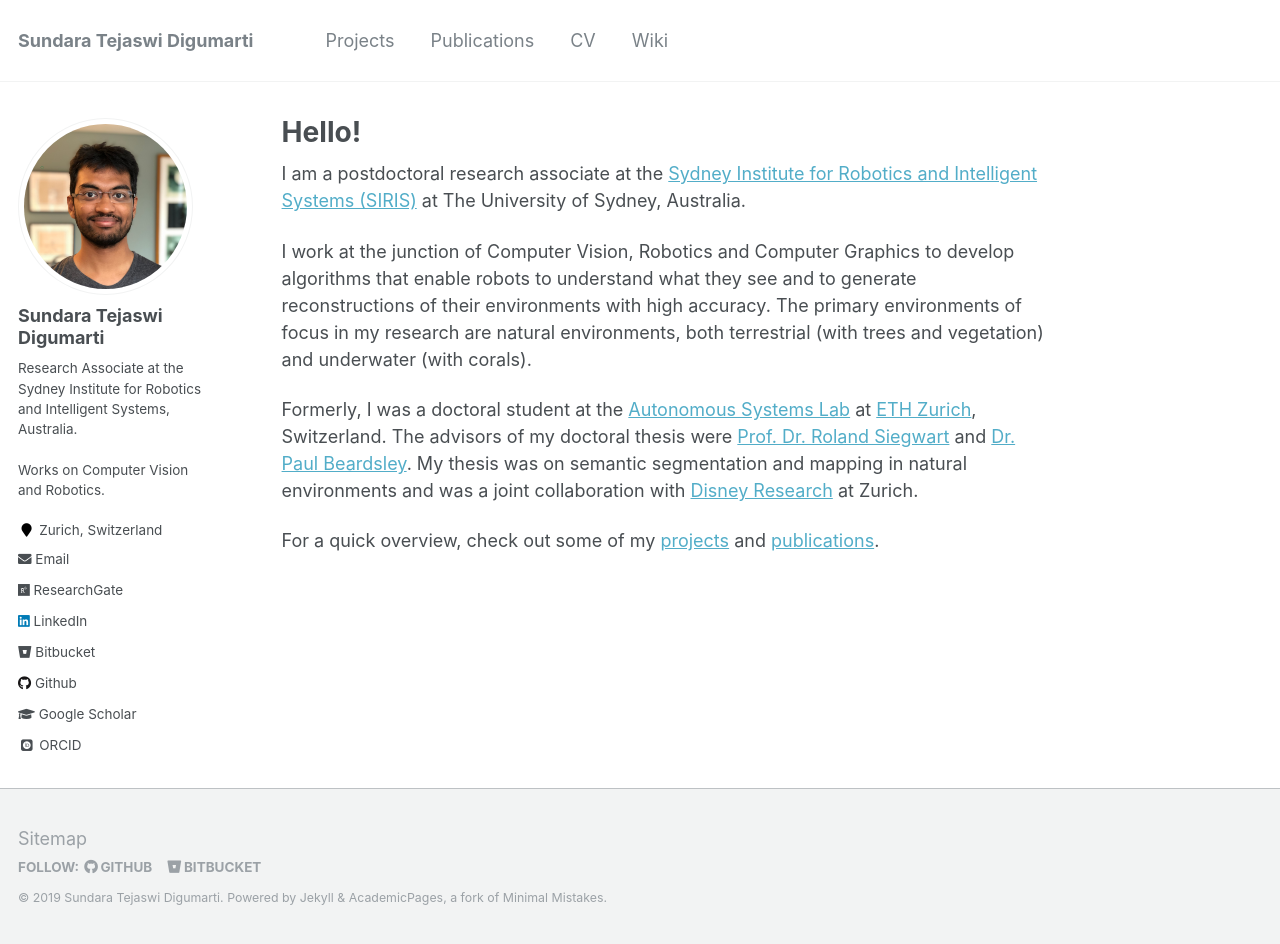
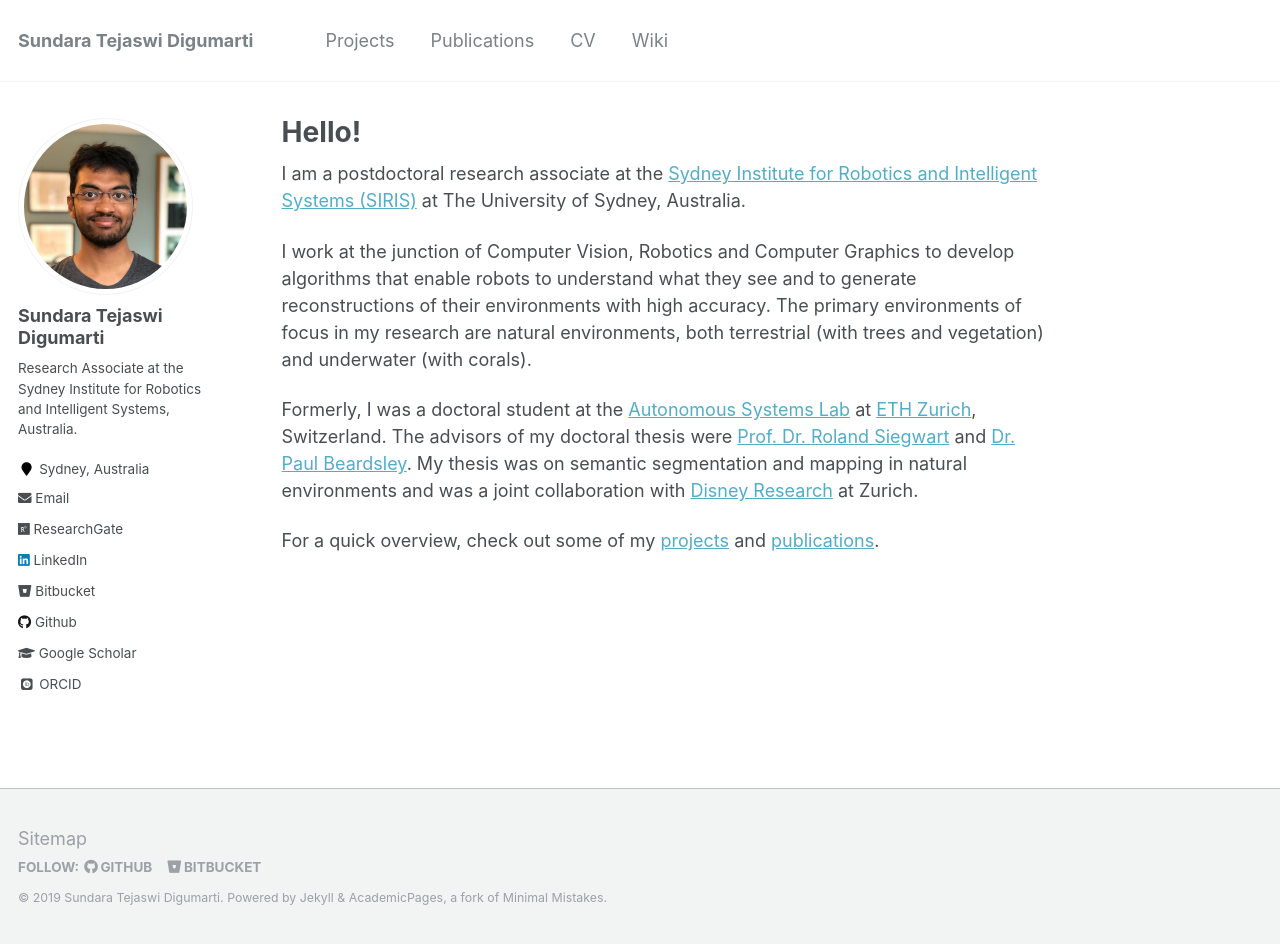
Before and after one commit to tejaswid/tejaswid.github.io, a Jekyll site: the page built from _pages/about.md, in a window 1280 px wide and 944 px high. Built offline with Jekyll 4.4.1, drawn with Linux system fonts in a browser that asks for light colours; some web fonts are replaced.

Commit message:
Updated location

```diff
--- a/_config.yml
+++ b/_config.yml
@@ -82,8 +82,8 @@ analytics:
 author:
   name             : "Sundara Tejaswi Digumarti"
   avatar           : "tejaswi_small.png"
-  bio              : "Research Associate at the Sydney Institute for Robotics and Intelligent Systems, Australia. <br/> <br/> Works on Computer Vision and Robotics."
-  location         : "Zurich, Switzerland"
+  bio              : "Research Associate at the Sydney Institute for Robotics and Intelligent Systems, Australia."
+  location         : "Sydney, Australia"
   employer         :
   googlescholar    : "https://scholar.google.ch/citations?user=_uO9ckAAAAAJ&hl=en"
   email            : "sundara.digumarti@sydney.edu.au, sundaratejaswi@gmail.com"
```
